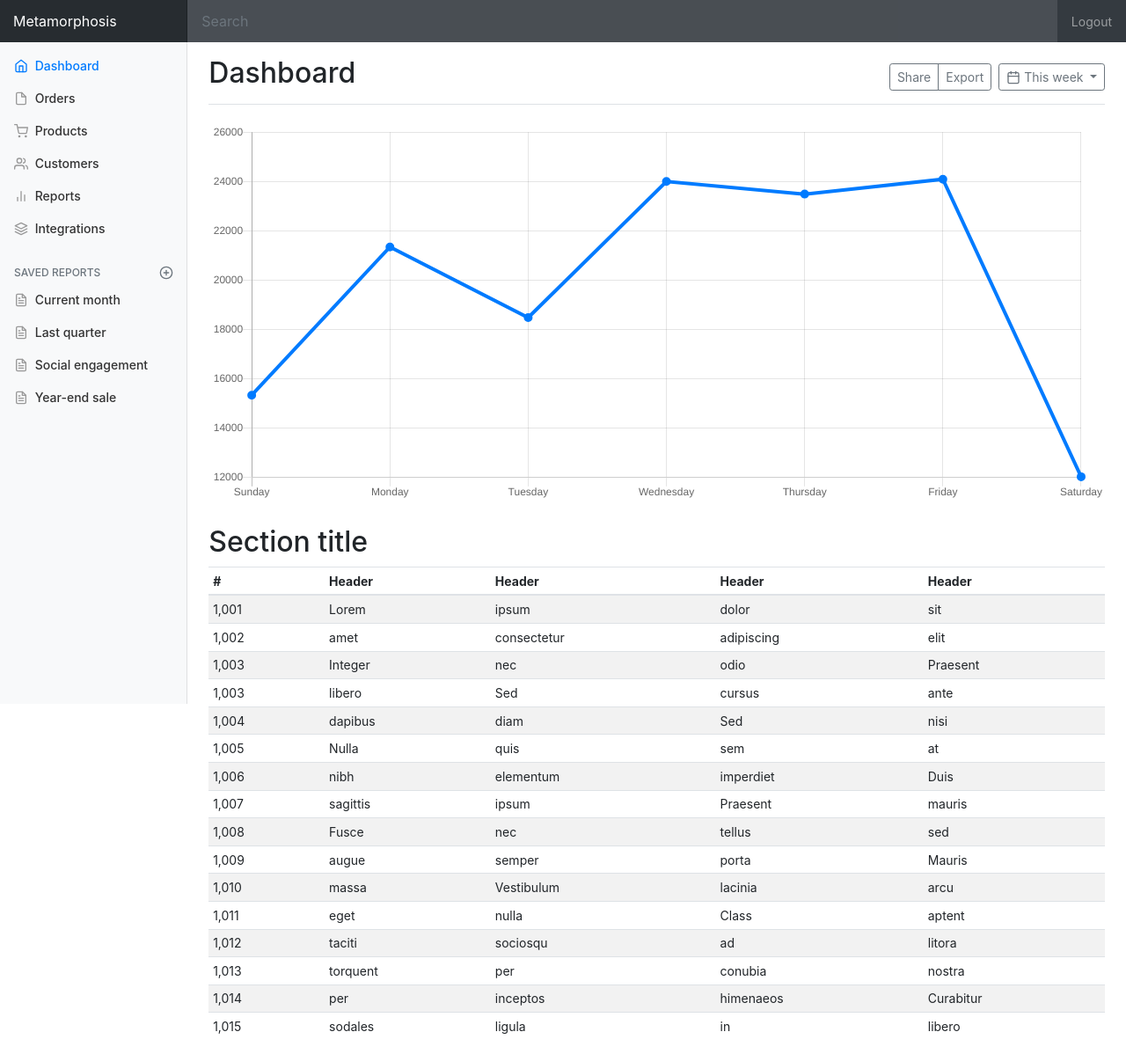
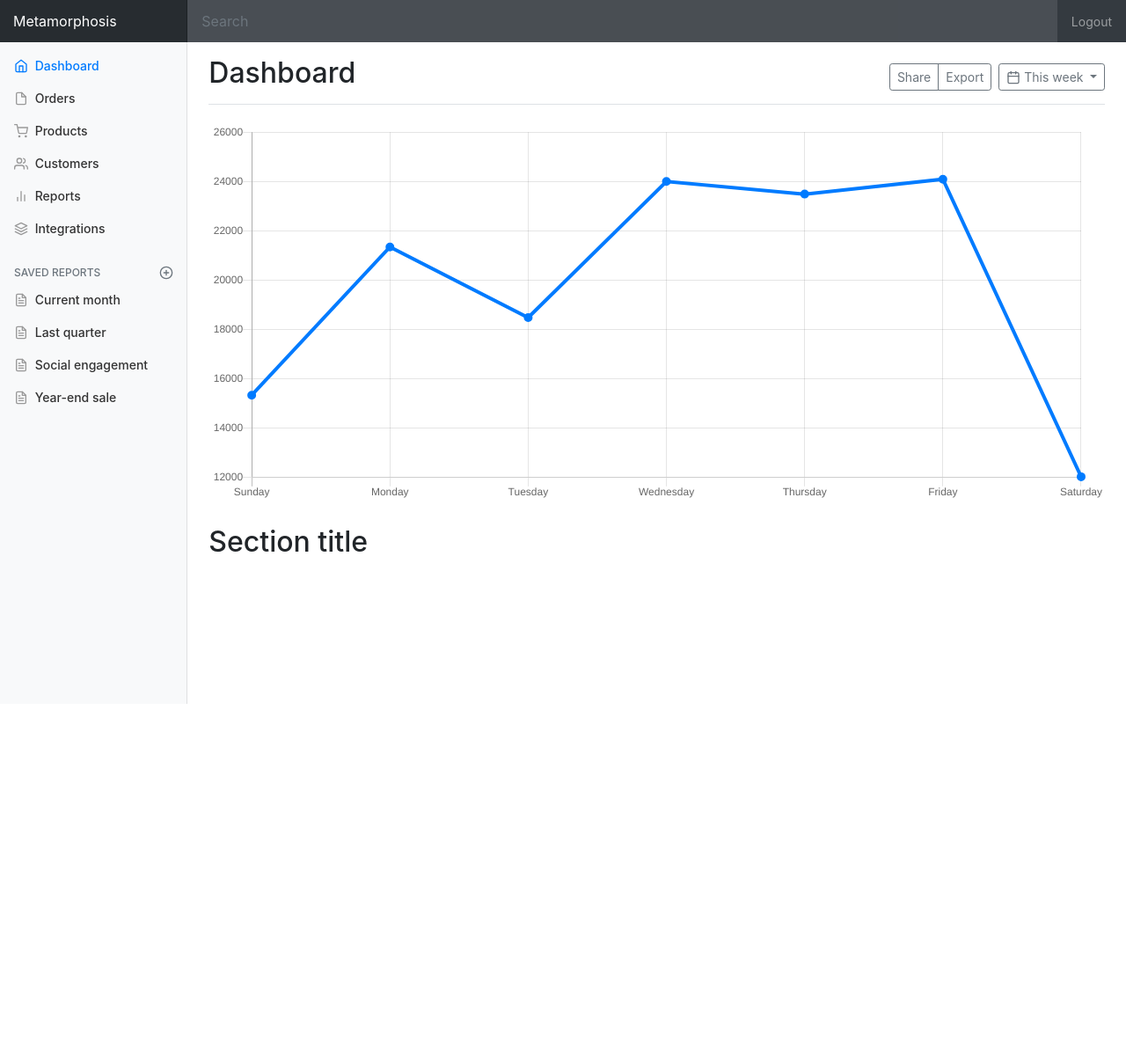
Before and after one commit to smallfritspoo/Metamorphosis, a Flask app: page / in a window 1280 px wide. Shown: the whole page at 88% size. After the commit the page ends 800 px from the top, so only its background shows below. Run offline with Flask 2, Linux system fonts and the light colour scheme; the visitor is signed in with stand-in values (Sample User, id 1); parts of the project's set-up code (start-up, migrations or seed data) failed here and were passed over; some libraries are stand-ins or nearby versions.

Commit message:
remove table

```diff
--- a/app/templates/index.html
+++ b/app/templates/index.html
@@ -20,131 +20,7 @@
 
           <h2>Section title</h2>
           <div class="table-responsive">
-            <table class="table table-striped table-sm">
-              <thead>
-                <tr>
-                  <th>#</th>
-                  <th>Header</th>
-                  <th>Header</th>
-                  <th>Header</th>
-                  <th>Header</th>
-                </tr>
-              </thead>
-              <tbody>
-                <tr>
-                  <td>1,001</td>
-                  <td>Lorem</td>
-                  <td>ipsum</td>
-                  <td>dolor</td>
-                  <td>sit</td>
-                </tr>
-                <tr>
-                  <td>1,002</td>
-                  <td>amet</td>
-                  <td>consectetur</td>
-                  <td>adipiscing</td>
-                  <td>elit</td>
-                </tr>
-                <tr>
-                  <td>1,003</td>
-                  <td>Integer</td>
-                  <td>nec</td>
-                  <td>odio</td>
-                  <td>Praesent</td>
-                </tr>
-                <tr>
-                  <td>1,003</td>
-                  <td>libero</td>
-                  <td>Sed</td>
-                  <td>cursus</td>
-                  <td>ante</td>
-                </tr>
-                <tr>
-                  <td>1,004</td>
-                  <td>dapibus</td>
-                  <td>diam</td>
-                  <td>Sed</td>
-                  <td>nisi</td>
-                </tr>
-                <tr>
-                  <td>1,005</td>
-                  <td>Nulla</td>
-                  <td>quis</td>
-                  <td>sem</td>
-                  <td>at</td>
-                </tr>
-                <tr>
-                  <td>1,006</td>
-                  <td>nibh</td>
-                  <td>elementum</td>
-                  <td>imperdiet</td>
-                  <td>Duis</td>
-                </tr>
-                <tr>
-                  <td>1,007</td>
-                  <td>sagittis</td>
-                  <td>ipsum</td>
-                  <td>Praesent</td>
-                  <td>mauris</td>
-                </tr>
-                <tr>
-                  <td>1,008</td>
-                  <td>Fusce</td>
-                  <td>nec</td>
-                  <td>tellus</td>
-                  <td>sed</td>
-                </tr>
-                <tr>
-                  <td>1,009</td>
-                  <td>augue</td>
-                  <td>semper</td>
-                  <td>porta</td>
-                  <td>Mauris</td>
-                </tr>
-                <tr>
-                  <td>1,010</td>
-                  <td>massa</td>
-                  <td>Vestibulum</td>
-                  <td>lacinia</td>
-                  <td>arcu</td>
-                </tr>
-                <tr>
-                  <td>1,011</td>
-                  <td>eget</td>
-                  <td>nulla</td>
-                  <td>Class</td>
-                  <td>aptent</td>
-                </tr>
-                <tr>
-                  <td>1,012</td>
-                  <td>taciti</td>
-                  <td>sociosqu</td>
-                  <td>ad</td>
-                  <td>litora</td>
-                </tr>
-                <tr>
-                  <td>1,013</td>
-                  <td>torquent</td>
-                  <td>per</td>
-                  <td>conubia</td>
-                  <td>nostra</td>
-                </tr>
-                <tr>
-                  <td>1,014</td>
-                  <td>per</td>
-                  <td>inceptos</td>
-                  <td>himenaeos</td>
-                  <td>Curabitur</td>
-                </tr>
-                <tr>
-                  <td>1,015</td>
-                  <td>sodales</td>
-                  <td>ligula</td>
-                  <td>in</td>
-                  <td>libero</td>
-                </tr>
-              </tbody>
-            </table>
+
           </div>
 {% endblock %}
 {% block script_contents %}
```
